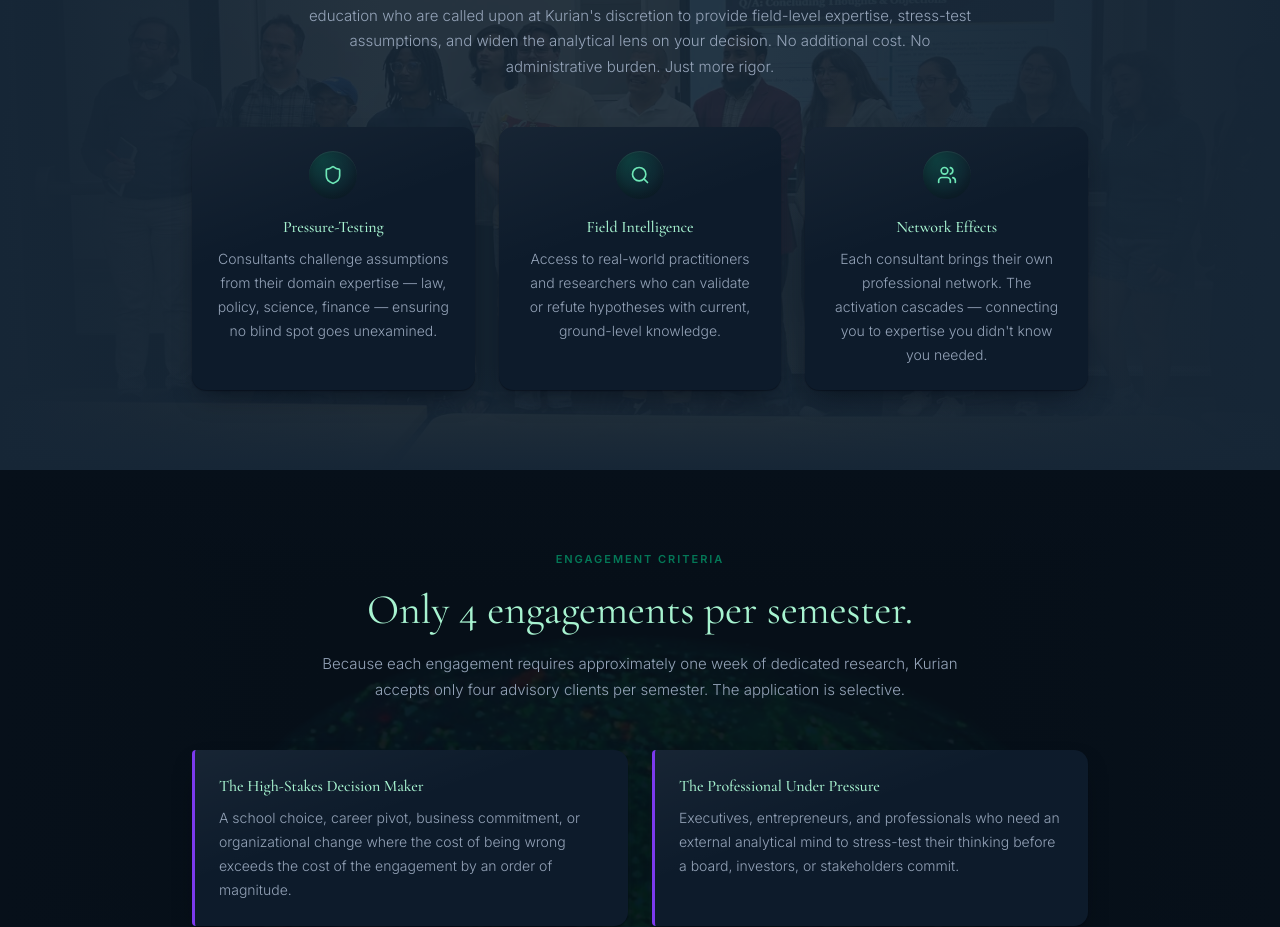
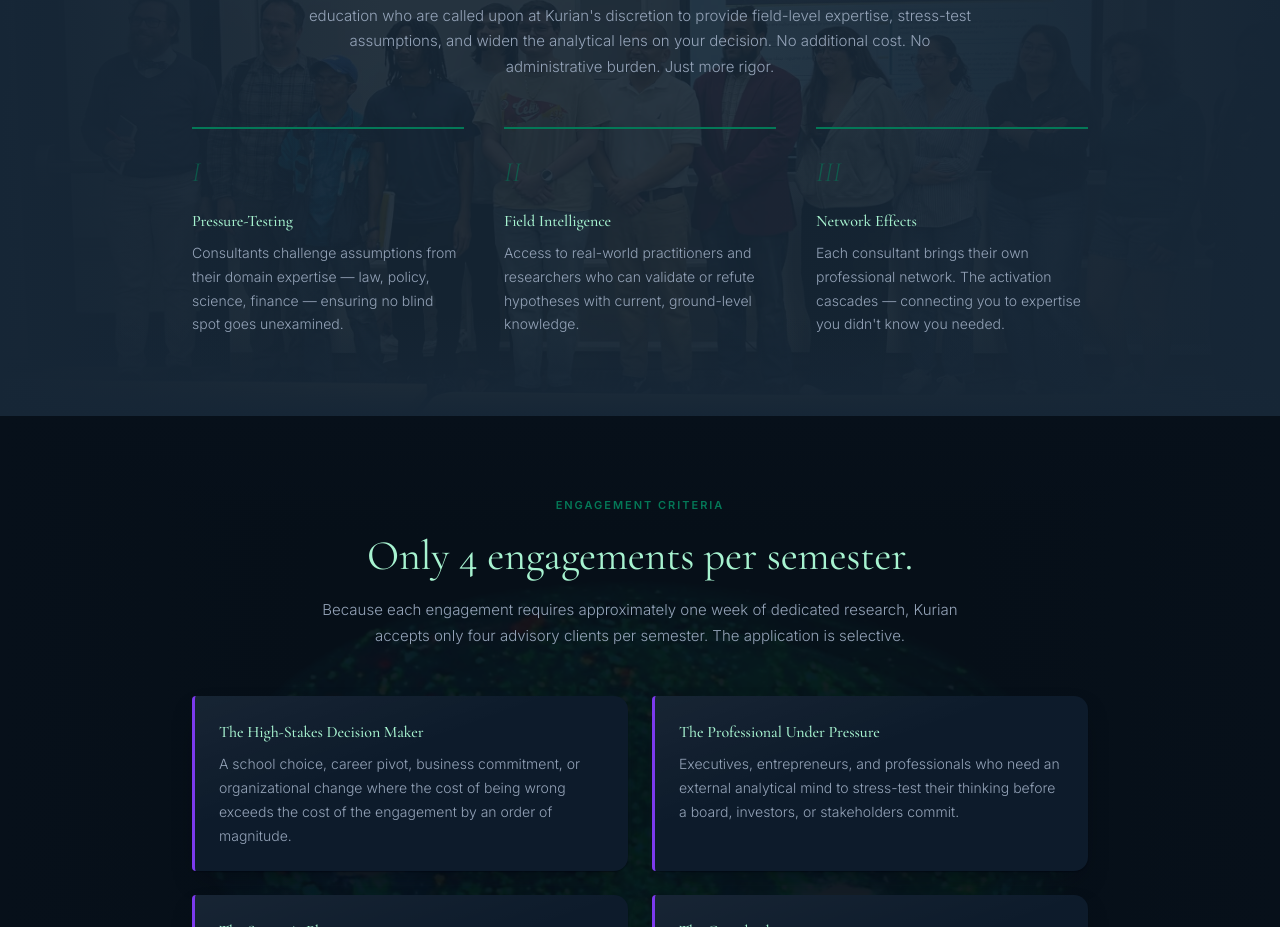
Before and after one commit to Mkurian99/kuriausity-website, a React (Vite) app: page /advisory in a window 1280 px wide. Shown: the part 3607-4534 px from the top of the page. Built offline with nearby package versions, Linux system fonts and the light colour scheme; a web font is replaced by a local one.

Commit message:
Advisory.tsx: replace consultant-network icon-cards with numbered ruled-list treatment

```diff
--- a/src/pages/Advisory.tsx
+++ b/src/pages/Advisory.tsx
@@ -1,6 +1,6 @@
 import { useEffect, useRef } from "react";
 import { Link } from "react-router-dom";
-import { Search, FileText, Shield, Target, ArrowRight, Sparkles, BookOpen, Network, Users } from "lucide-react";
+import { Search, FileText, Shield, Target, ArrowRight, Sparkles, BookOpen, Network } from "lucide-react";
 
 const processSteps = [
   {
@@ -370,20 +370,17 @@
             </p>
           </div>
 
-          <div className="grid grid-cols-1 md:grid-cols-3 gap-6 max-w-4xl mx-auto">
+          <div className="grid grid-cols-1 md:grid-cols-3 gap-x-10 gap-y-10 max-w-4xl mx-auto">
             {[
               {
-                icon: <Shield size={20} />,
                 title: "Pressure-Testing",
                 desc: "Consultants challenge assumptions from their domain expertise — law, policy, science, finance — ensuring no blind spot goes unexamined.",
               },
               {
-                icon: <Search size={20} />,
                 title: "Field Intelligence",
                 desc: "Access to real-world practitioners and researchers who can validate or refute hypotheses with current, ground-level knowledge.",
               },
               {
-                icon: <Users size={20} />,
                 title: "Network Effects",
                 desc: "Each consultant brings their own professional network. The activation cascades — connecting you to expertise you didn't know you needed.",
               },
@@ -391,14 +388,15 @@
               <div
                 key={i}
                 ref={addRevealRef}
-                className="reveal kq-panel p-6 text-center"
+                className="reveal pt-5"
+                style={{ borderTop: "2px solid var(--kq-em-mid)" }}
               >
-                <div
-                  className="kq-icon-circle inline-flex items-center justify-center w-12 h-12 rounded-full mb-4"
-                  style={{ color: "var(--kq-em-light)" }}
+                <span
+                  className="block mb-3"
+                  style={{ fontFamily: "var(--font-display)", fontStyle: "italic", fontSize: "1.75rem", color: "var(--kq-em-mid)", opacity: 0.6 }}
                 >
-                  {item.icon}
-                </div>
+                  {["I", "II", "III"][i]}
+                </span>
                 <h3
                   className="text-base mb-2"
                   style={{ fontFamily: "var(--font-display)", fontWeight: 500, color: "var(--kq-em-pale)" }}
```
